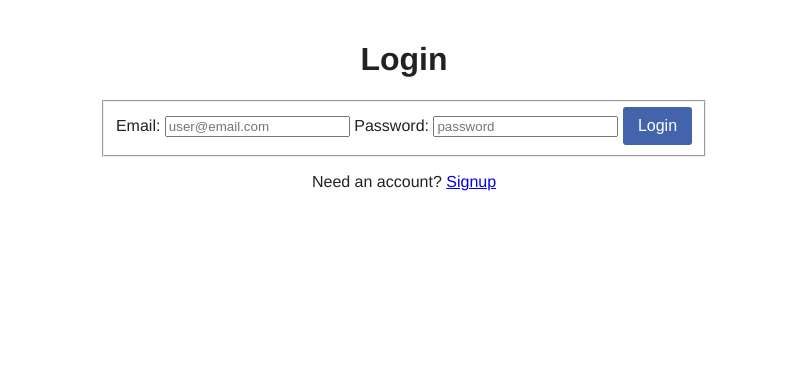
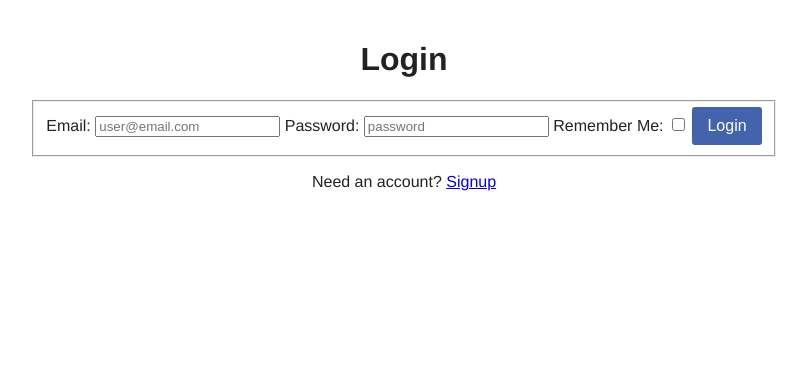
Before and after one commit to jewarner57/MakeOverflow, a Flask app: page /login in a window 1280 px wide. Shown: the part 40-420 px from the top of the page, without its empty margins (236-1043 px from the left). Run offline with Flask 2, Linux system fonts and the light colour scheme; some libraries are stand-ins or nearby versions.

Commit message:
feat added login remember me checkbox

```diff
--- a/app.py
+++ b/app.py
@@ -95,6 +95,11 @@ def login():
         email = request.form.get("email")
         password = request.form.get("password")
 
+        if not request.form.get("remember"):
+            remember = False
+        else:
+            remember = True
+
         user = mongo.db.users.find_one({"email": email})
 
         # check if user exists and password matches hash
@@ -104,9 +109,9 @@ def login():
 
         userObj = User(user)
 
-        print(userObj)
+        print(remember)
 
-        login_user(userObj)
+        login_user(userObj, remember=remember)
 
         return redirect(url_for('myprofile'))
 
@@ -117,6 +122,7 @@ def login():
 @app.route('/logout')
 @login_required
 def logout():
+    """Logout the user"""
     logout_user()
     return redirect(url_for('home'))
 
@@ -140,6 +146,7 @@ def home():
 @app.route('/myprofile')
 @login_required
 def myprofile():
+    """Display the user's profile"""
     return render_template('profile.html')
 
 
--- a/templates/login.html
+++ b/templates/login.html
@@ -19,6 +19,11 @@
                 <input type="password" name="password" value="" placeholder="password" required="true">
             </label>
 
+            <label>
+                Remember Me:
+                <input type="checkbox" name="remember" value="True" placeholder="">
+            </label>
+
             <input type="submit" class="submit" value="Login">
         </fieldset>
     </form>
```
